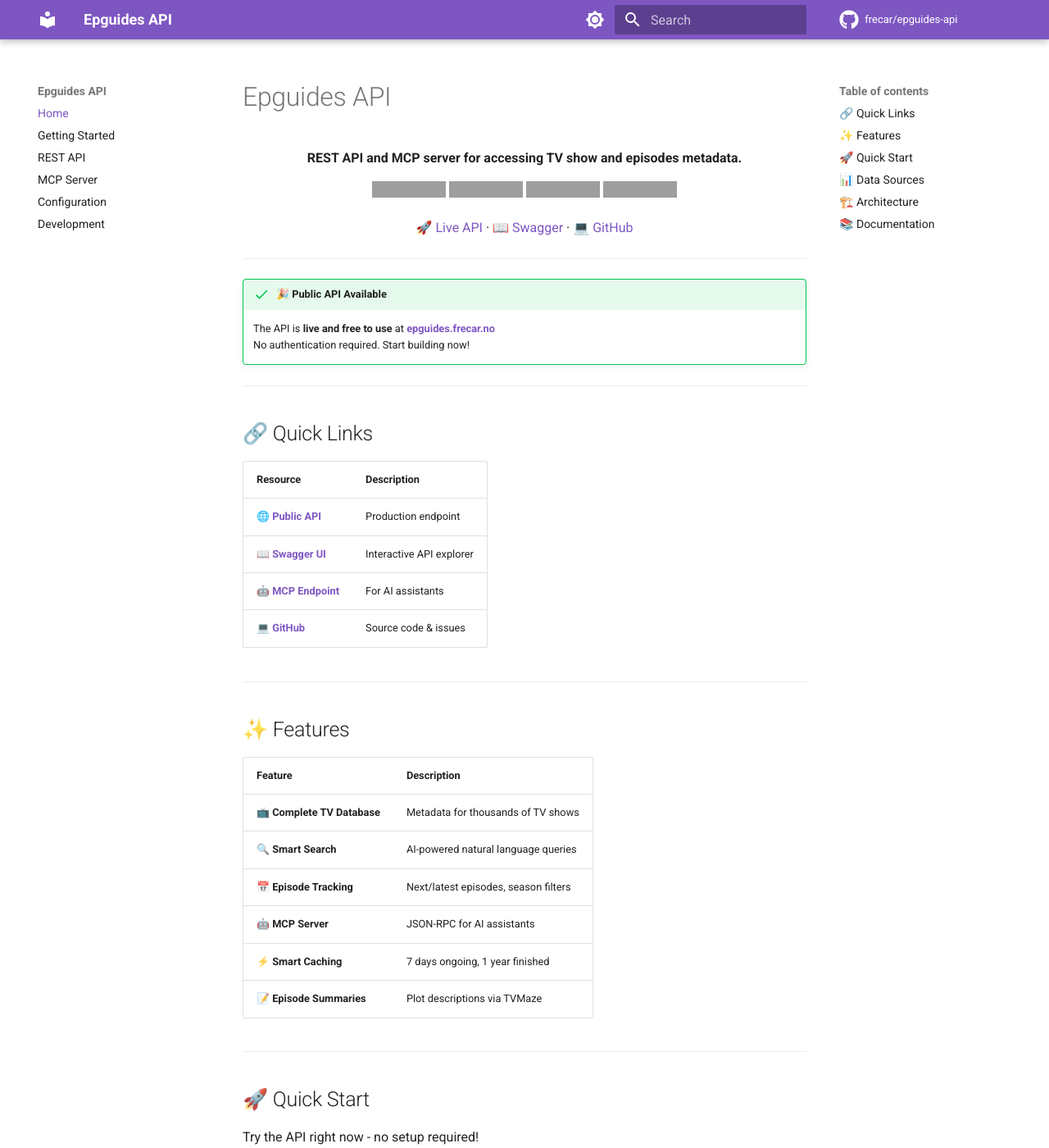
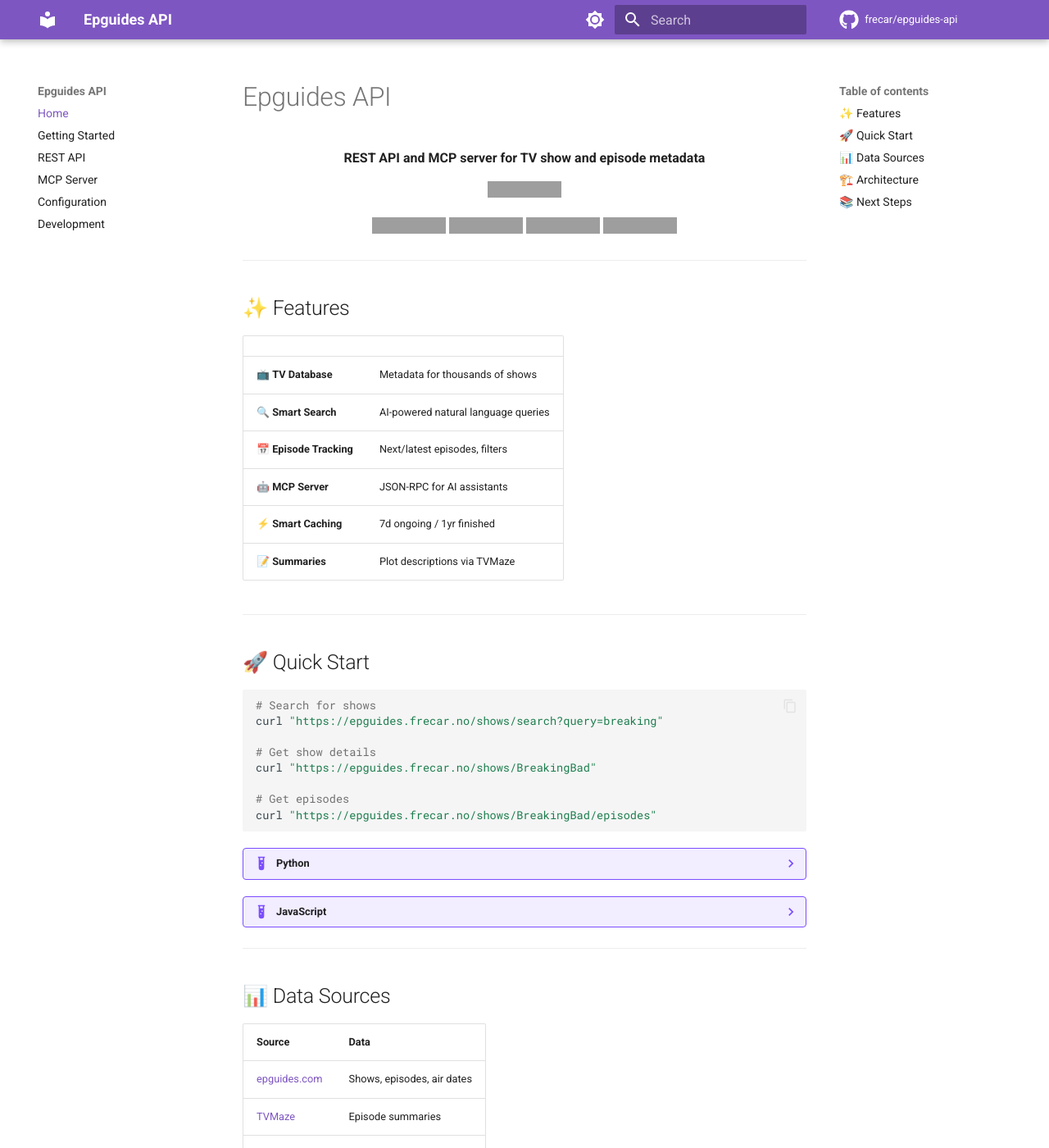
Before and after one commit to frecar/epguides-api, an MkDocs documentation site: the page built from docs/index.md, in a window 1280 px wide and 1400 px high. Shown: the whole window at 82% size. Built offline with MkDocs 1.6.1 and Material for MkDocs 9.7.7, drawn with Linux system fonts in a browser that asks for light colours; comment, search, counter and statistics services are not loaded; some of the changed text lies outside the part shown; grey boxes are pictures that could not be loaded.

Commit message:
docs: simplify landing page, remove duplicate links

````diff
--- a/docs/index.md
+++ b/docs/index.md
@@ -1,7 +1,11 @@
 # Epguides API
 
 <p align="center">
-  <strong>REST API and MCP server for accessing TV show and episodes metadata.</strong>
+  <strong>REST API and MCP server for TV show and episode metadata</strong>
+</p>
+
+<p align="center">
+  <a href="https://epguides.frecar.no"><img src="https://img.shields.io/badge/🚀_Live_API-epguides.frecar.no-blue?style=for-the-badge" alt="Live API"></a>
 </p>
 
 <p align="center">
@@ -11,112 +15,63 @@
   <a href="https://github.com/frecar/epguides-api"><img src="https://img.shields.io/github/stars/frecar/epguides-api?style=social" alt="GitHub Stars"></a>
 </p>
 
-<p align="center">
-  <a href="https://epguides.frecar.no">🚀 Live API</a> ·
-  <a href="https://epguides.frecar.no/docs">📖 Swagger</a> ·
-  <a href="https://github.com/frecar/epguides-api">💻 GitHub</a>
-</p>
-
----
-
-!!! success "🎉 Public API Available"
-    The API is **live and free to use** at **[epguides.frecar.no](https://epguides.frecar.no)**
-    No authentication required. Start building now!
-
----
-
-## 🔗 Quick Links
-
-| Resource | Description |
-|----------|-------------|
-| 🌐 [**Public API**](https://epguides.frecar.no) | Production endpoint |
-| 📖 [**Swagger UI**](https://epguides.frecar.no/docs) | Interactive API explorer |
-| 🤖 [**MCP Endpoint**](https://epguides.frecar.no/mcp) | For AI assistants |
-| 💻 [**GitHub**](https://github.com/frecar/epguides-api) | Source code & issues |
-
 ---
 
 ## ✨ Features
 
-| Feature | Description |
-|---------|-------------|
-| 📺 **Complete TV Database** | Metadata for thousands of TV shows |
+| | |
+|---|---|
+| 📺 **TV Database** | Metadata for thousands of shows |
 | 🔍 **Smart Search** | AI-powered natural language queries |
-| 📅 **Episode Tracking** | Next/latest episodes, season filters |
+| 📅 **Episode Tracking** | Next/latest episodes, filters |
 | 🤖 **MCP Server** | JSON-RPC for AI assistants |
-| ⚡ **Smart Caching** | 7 days ongoing, 1 year finished |
-| 📝 **Episode Summaries** | Plot descriptions via TVMaze |
+| ⚡ **Smart Caching** | 7d ongoing / 1yr finished |
+| 📝 **Summaries** | Plot descriptions via TVMaze |
 
 ---
 
 ## 🚀 Quick Start
 
-Try the API right now - no setup required!
+```bash
+# Search for shows
+curl "https://epguides.frecar.no/shows/search?query=breaking"
 
-=== "curl"
+# Get show details
+curl "https://epguides.frecar.no/shows/BreakingBad"
 
-    ```bash
-    # 🔍 Search for shows
-    curl "https://epguides.frecar.no/shows/search?query=breaking"
+# Get episodes
+curl "https://epguides.frecar.no/shows/BreakingBad/episodes"
+```
 
-    # 📺 Get show details
-    curl "https://epguides.frecar.no/shows/BreakingBad"
-
-    # 📋 Get all episodes
-    curl "https://epguides.frecar.no/shows/BreakingBad/episodes"
-
-    # 🎯 Filter by season
-    curl "https://epguides.frecar.no/shows/BreakingBad/episodes?season=5"
-    ```
-
-=== "Python"
-
+??? example "Python"
     ```python
     import httpx
 
     async with httpx.AsyncClient() as client:
-        # Search for shows
         response = await client.get(
             "https://epguides.frecar.no/shows/search",
             params={"query": "breaking"}
         )
         shows = response.json()
-
-        # Get show details
-        response = await client.get(
-            "https://epguides.frecar.no/shows/BreakingBad"
-        )
-        show = response.json()
     ```
 
-=== "JavaScript"
-
+??? example "JavaScript"
     ```javascript
-    // Search for shows
     const response = await fetch(
       "https://epguides.frecar.no/shows/search?query=breaking"
     );
     const shows = await response.json();
-
-    // Get show details
-    const showResponse = await fetch(
-      "https://epguides.frecar.no/shows/BreakingBad"
-    );
-    const show = await showResponse.json();
     ```
 
 ---
 
 ## 📊 Data Sources
 
-!!! info "Aggregated from trusted sources"
-    This API combines data from multiple sources to provide comprehensive TV show information.
-
-| Source | Data Provided |
-|--------|---------------|
-| 🌐 [epguides.com](http://epguides.com) | Show catalog, episode lists, air dates |
-| 📡 [TVMaze API](https://api.tvmaze.com) | Episode summaries, plot descriptions |
-| 🎬 [IMDB](https://imdb.com) | IMDB IDs for cross-referencing |
+| Source | Data |
+|--------|------|
+| [epguides.com](http://epguides.com) | Shows, episodes, air dates |
+| [TVMaze](https://api.tvmaze.com) | Episode summaries |
+| [IMDB](https://imdb.com) | IMDB IDs |
 
 ---
 
@@ -144,23 +99,9 @@
 
 ---
 
-## 📚 Documentation
+## 📚 Next Steps
 
-| Guide | Description |
-|-------|-------------|
-| 🚀 [**Getting Started**](getting-started.md) | Installation and local setup |
-| 📖 [**REST API**](rest-api.md) | Complete endpoint reference |
-| 🤖 [**MCP Server**](mcp-server.md) | AI assistant integration |
-| ⚙️ [**Configuration**](configuration.md) | Environment variables & caching |
-| 💻 [**Development**](development.md) | Contributing & testing |
-
----
-
-<p align="center">
-  <strong>Ready to get started?</strong>
-</p>
-
-<p align="center">
-  <a href="getting-started.md">🚀 Get Started</a> ·
-  <a href="https://epguides.frecar.no/docs">📖 Try the API</a>
-</p>
+- **[Getting Started](getting-started.md)** — Local setup
+- **[REST API](rest-api.md)** — Endpoint reference
+- **[MCP Server](mcp-server.md)** — AI integration
+- **[Configuration](configuration.md)** — Environment & caching
````
